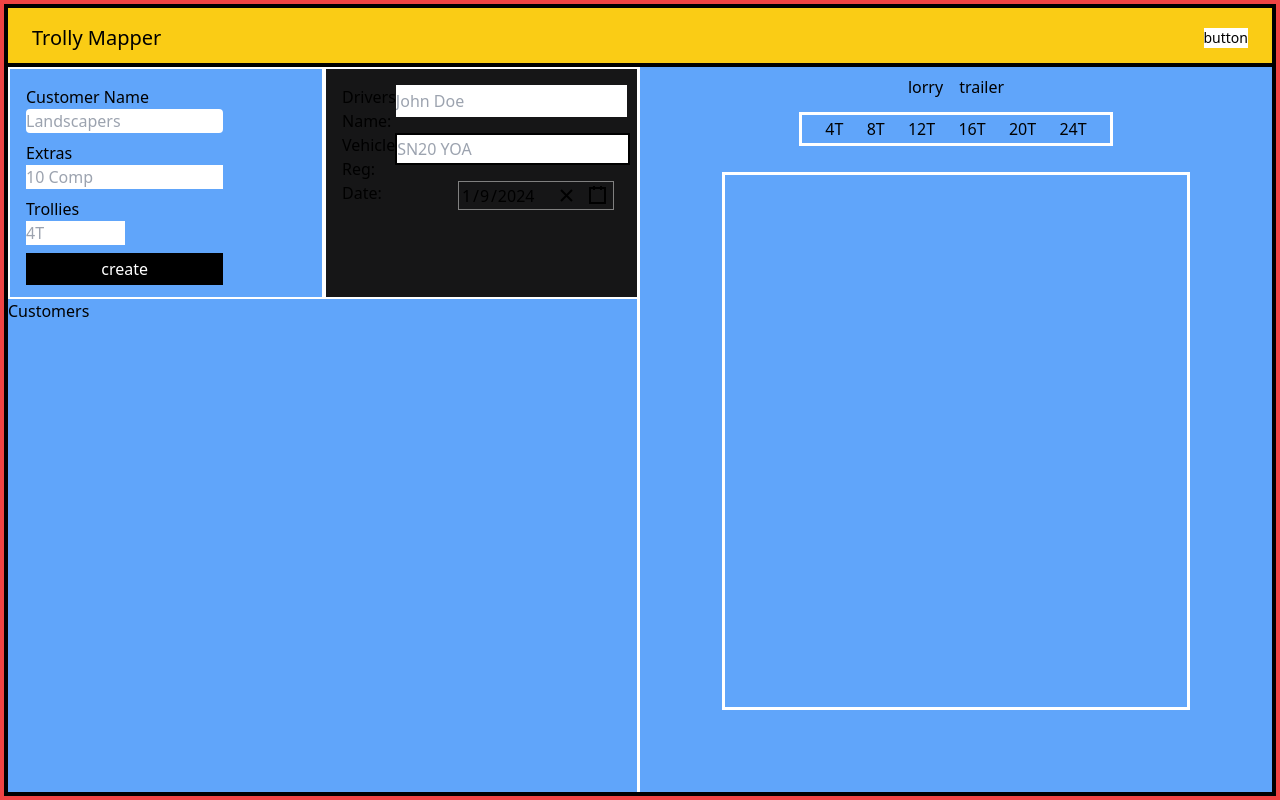
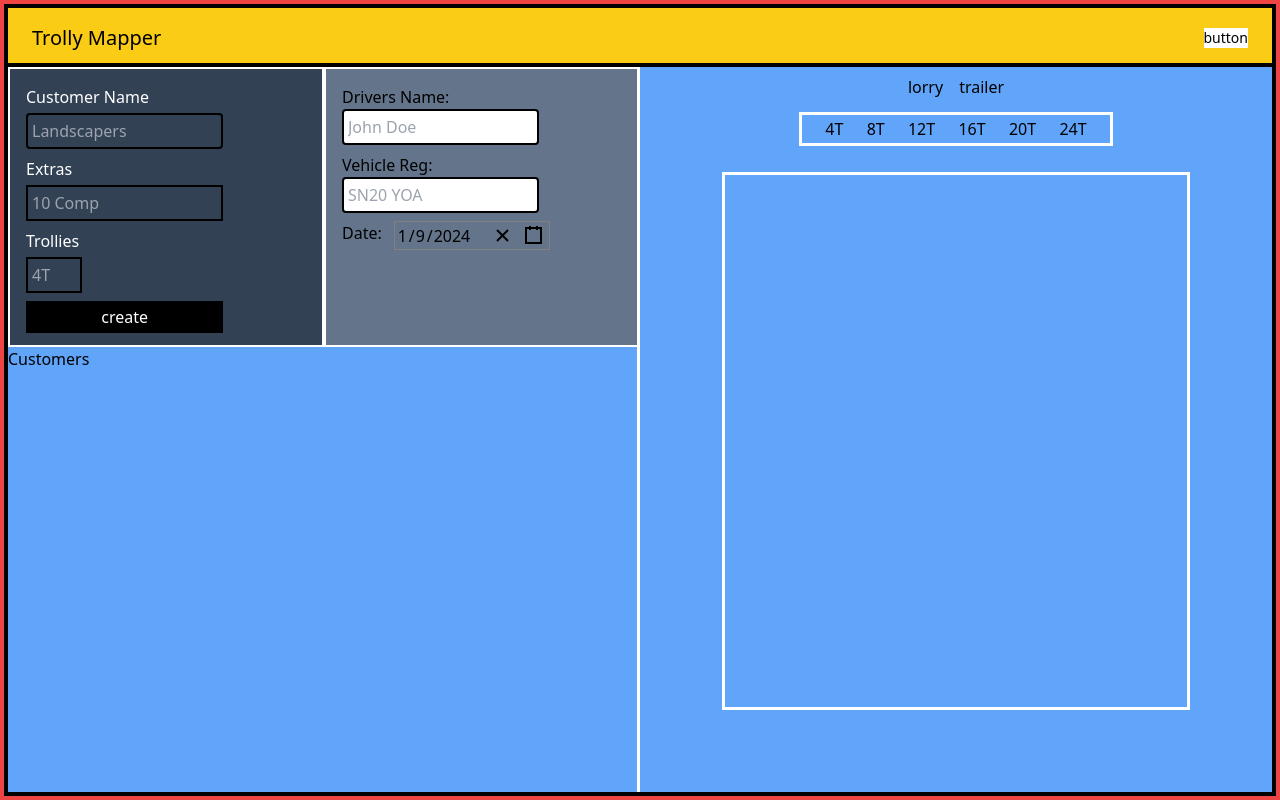
Before and after one commit to LGRV-alt/trolley-mapper, a React (Vite) app: page / in a window 1280 px wide. Built offline with nearby package versions, Linux system fonts and the light colour scheme.

Commit message:
changes to color and layout
small changes of the colors on the input forms

```diff
--- a/src/components/NewCustomerForm.jsx
+++ b/src/components/NewCustomerForm.jsx
@@ -19,12 +19,12 @@ function NewCustomerButton({ setCustomerList, customerList }) {
     setForm({ ...form, [key]: event.target.value });
   }
   return (
-    <div className="border-2 border-white min-w-60 ">
+    <div className="border-2 border-white min-w-60 bg-slate-700 text-white">
       <form className="grid grid-cols-1 grid-rows-3 mt-4 ml-4">
         <div className="w-full flex flex-col">
-          <label className="flex ">Customer Name</label>
+          <label className="flex mb-1 ">Customer Name</label>
           <input
-            className="mb-2 w-2/3 rounded"
+            className="mb-2 w-2/3 rounded border-black border-2 p-1 bg-transparent hover:border-blue-800"
             value={form.name}
             type="text"
             name="name"
@@ -33,9 +33,9 @@ function NewCustomerButton({ setCustomerList, customerList }) {
           />
         </div>
         <div className="w-full flex flex-col ">
-          <label className="flex">Extras</label>
+          <label className="flex mb-1">Extras</label>
           <input
-            className="mb-2 w-2/3"
+            className="mb-2 w-2/3  border-black border-2 p-1 bg-transparent hover:border-blue-800"
             value={form.extras}
             type="text"
             name="extras"
@@ -44,10 +44,11 @@ function NewCustomerButton({ setCustomerList, customerList }) {
           />
         </div>
         <div className="w-full flex  flex-col ">
-          <label className="flex ">Trollies</label>
+          <label className="flex mb-1 ">Trollies</label>
           <input
-            className="mb-2 w-1/3"
+            className="mb-2 w-14  border-black border-2 p-1 bg-transparent hover:border-blue-800"
             value={form.trollies}
+            min="0"
             type="number"
             name="trollies"
             placeholder="4T"
--- a/src/components/VehicleInfo.jsx
+++ b/src/components/VehicleInfo.jsx
@@ -7,31 +7,32 @@ function VehicleInfo() {
   const [value, onChange] = useState(new Date());
 
   return (
-    <div className="border-2 border-white bg-[#161617]">
-      <form className="flex flex-col justify mt-4 ml-4">
-        <label className="flex justify-between w-full">
-          Drivers Name:
+    <div className="border-2 border-white bg-slate-500 min-w-60">
+      <form className="grid grid-cols-1 grid-rows-3 mt-4 ml-4">
+        <div className="w-full flex flex-col">
+          <label className="flex justify-between w-full">Drivers Name:</label>
           <input
-            className="mb-4 mr-6"
+            className="mb-2 w-2/3 rounded border-black border-2 placeholder p-1"
             type="text"
             name="driversName"
             placeholder="John Doe"
           />
-        </label>
-        <label className="flex justify-between">
-          Vehicle Reg:
+        </div>
+        <div className="w-full flex flex-col">
+          <label className="flex justify-between">Vehicle Reg:</label>
           <input
-            className=" mb-4 mr-6 border-black border-2"
+            className=" mb-2 w-2/3 rounded  border-black border-2 p-1"
             type="text"
             name="vehicleReg"
             placeholder="SN20 YOA"
           />
-        </label>
-
-        <label className="flex justify-between mr-6 mb-4">
-          Date:
-          <DatePicker className="" onChange={onChange} value={value} />
-        </label>
+        </div>
+        <div className="w-full">
+          <label className="flex gap-3 mb-4">
+            Date:
+            <DatePicker className="" onChange={onChange} value={value} />
+          </label>
+        </div>
       </form>
     </div>
   );
```
